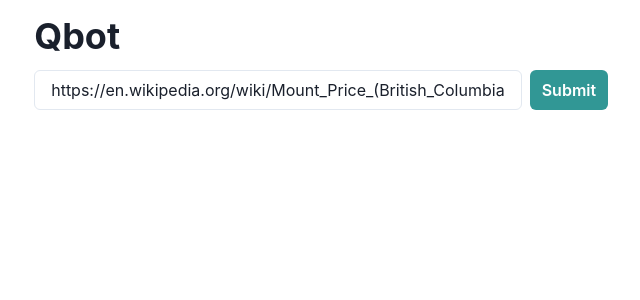
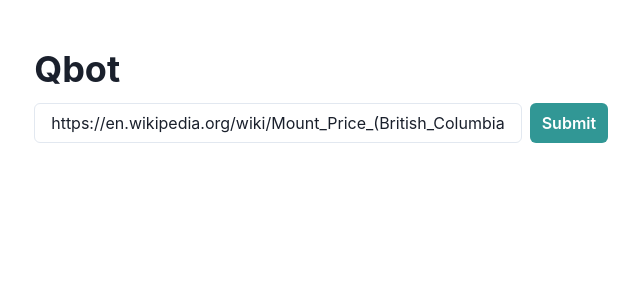
Before and after one commit to noxan/qbot, a Next.js app: page / in a window 1280 px wide. Shown: the top 300 px of the page, without its empty margins (319-959 px from the left). Built offline with nearby package versions, Linux system fonts and the light colour scheme.

Commit message:
fix spacing top

```diff
--- a/src/pages/index.tsx
+++ b/src/pages/index.tsx
@@ -37,7 +37,7 @@ export default function Home() {
         <link rel="icon" href="/favicon.ico" />
       </Head>
       <Container>
-        <Heading pt={15}>Qbot</Heading>
+        <Heading pt={12}>Qbot</Heading>
 
         <form onSubmit={handleSubmit}>
           <Stack spacing={2} direction="row" py={3}>
```
